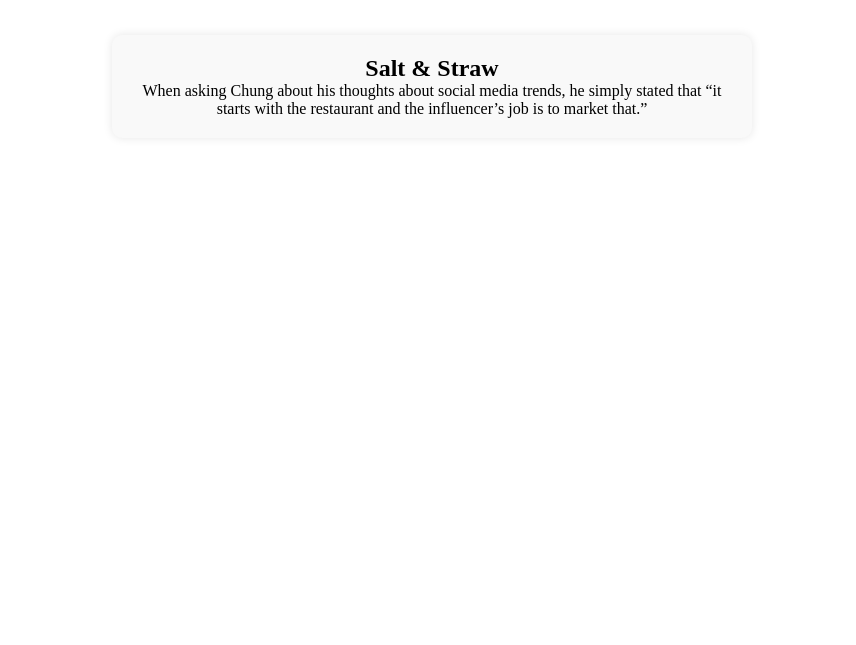
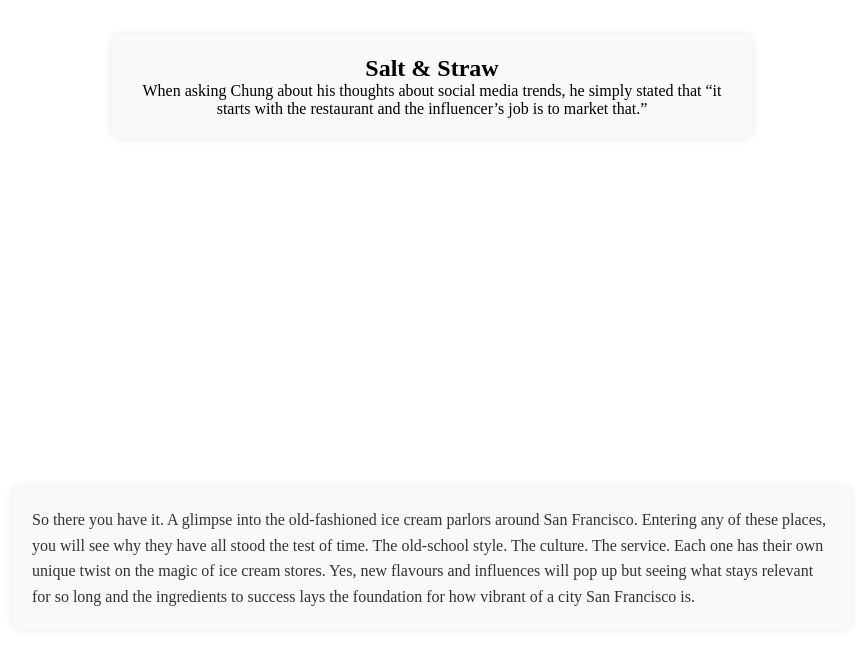
Before and after one commit to emran2602/visual_storytelling, a plain HTML site: page index.html in a window 1280 px wide. Shown: the part 3181-3826 px from the top of the page, without its empty margins (208-1064 px from the left). Before the commit the page ends 3668 px from the top, so only its background shows below. Drawn offline with Linux system fonts and the light colour scheme.

Commit message:
added conclusion

```diff
--- a/index.html
+++ b/index.html
@@ -70,6 +70,12 @@
   </div>
 </div>
 
+<div id="conclusion">
+  <p>
+    So there you have it. A glimpse into the old-fashioned ice cream parlors around San Francisco. Entering any of these places, you will see why they have all stood the test of time. The old-school style. The culture. The service. Each one has their own unique twist on the magic of ice cream stores. Yes, new flavours and influences will pop up but seeing what stays relevant for so long and the ingredients to success lays the foundation for how vibrant of a city San Francisco is.
+  </p>
+</div>
+
 <script src="main.js"></script>
 </body>
 </html>
--- a/styles.css
+++ b/styles.css
@@ -107,3 +107,19 @@
   border-radius: 10px;
   box-shadow: 0 0 10px rgba(0, 0, 0, 0.1);
 }
+
+#conclusion {
+  max-width: 800px;
+  margin: 0 auto;
+  padding: 20px;
+  margin-bottom: 40px;
+  background-color: #f9f9f9;
+  border-radius: 10px;
+  box-shadow: 0 0 10px rgba(0, 0, 0, 0.1);
+}
+
+#conclusion p {
+  font-size: 16px;
+  line-height: 1.6;
+  color: #333;
+}
```
